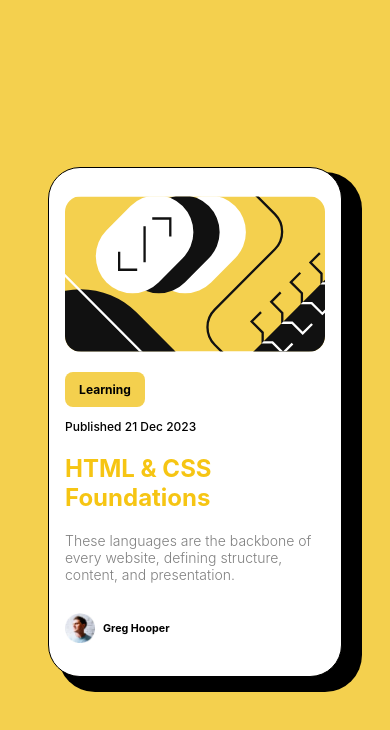
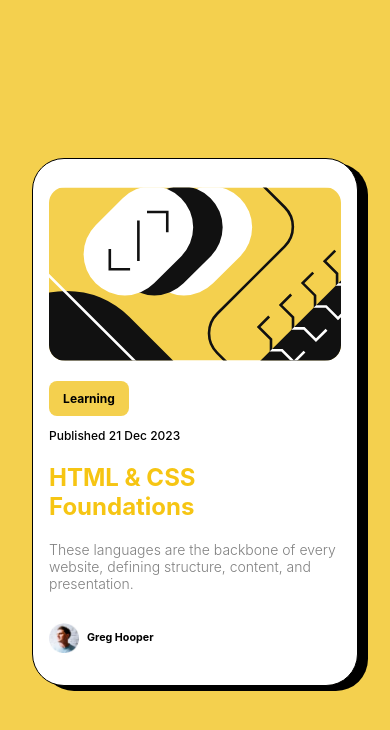
Before and after one commit to ElyesBenKhoud/angular-BlogPrevCard, an Angular app in the folder app/: page / in a window 390 px wide. Shown: the top 730 px of the page. Built offline with nearby package versions, Linux system fonts and the light colour scheme.

Commit message:
update box shadow - mobile view

```diff
--- a/app/src/app/app.component.css
+++ b/app/src/app/app.component.css
@@ -44,6 +44,7 @@ main {
 .header {
   color: hsl(47, 93%, 52%);
 }
+
 .publish {
   font-size: 12px;
   font-weight: 500;
@@ -68,6 +69,10 @@ main {
 
 @media screen and (max-width: 450px) {
   main {
-    padding: 3rem;
+    padding: 2rem;
+  }
+
+  .card {
+    box-shadow: 10px 5px 0px black;
   }
 }
```
